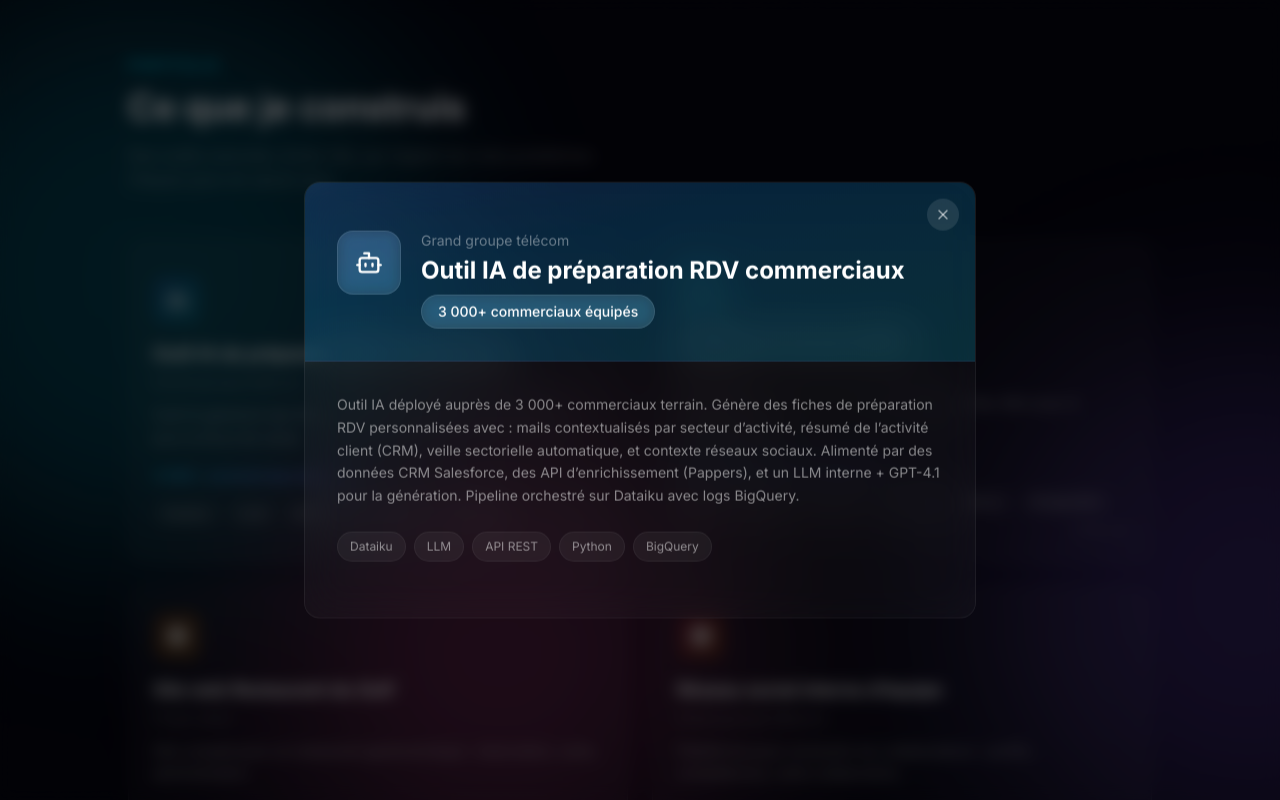
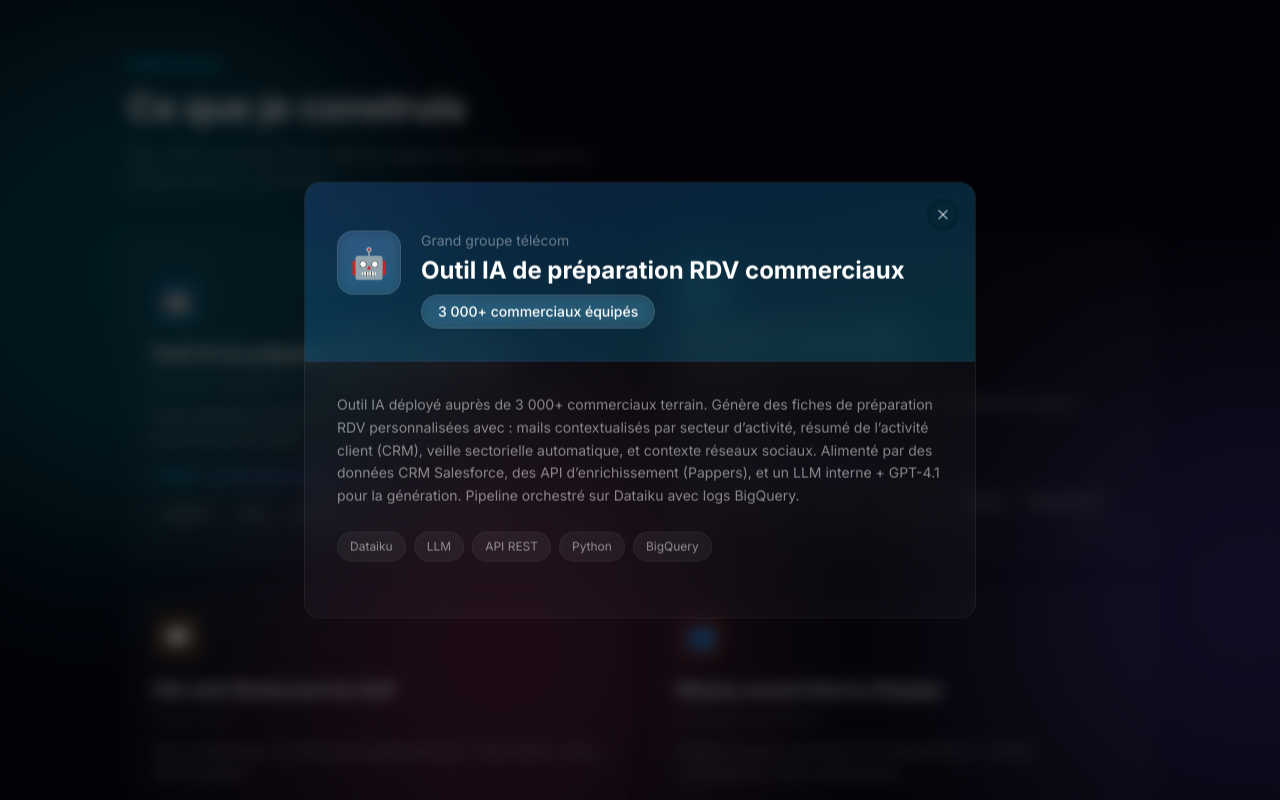
Before and after one commit to May-1600/cv-mayeul, a Next.js app: page / in a window 1280 px wide. Both pictures are taken after a click on the button 378 px from the left and 1273 px from the top of the page. Shown: the part 873-1673 px from the top of the page. Built offline with nearby package versions, Linux system fonts and the light colour scheme.

Commit message:
Replace lucide icons with emojis on project cards

```diff
--- a/components/ProjectCard.tsx
+++ b/components/ProjectCard.tsx
@@ -1,15 +1,8 @@
 "use client";
 
 import { motion } from "framer-motion";
-import { Bot, BarChart3, Globe, Workflow, ExternalLink } from "lucide-react";
+import { ExternalLink } from "lucide-react";
 import type { Project } from "@/data/cv-data";
-
-const iconMap: Record<string, typeof Bot> = {
-  bot: Bot,
-  chart: BarChart3,
-  globe: Globe,
-  workflow: Workflow,
-};
 
 interface ProjectCardProps {
   project: Project;
@@ -18,8 +11,6 @@ interface ProjectCardProps {
 }
 
 export default function ProjectCard({ project, index, onClick }: ProjectCardProps) {
-  const Icon = iconMap[project.icon] || Bot;
-
   return (
     <motion.div
       initial={{ opacity: 0, y: 30 }}
@@ -31,11 +22,11 @@ export default function ProjectCard({ project, index, onClick }: ProjectCardProp
         onClick={onClick}
         className="glass glass-hover group rounded-2xl p-6 block h-full w-full text-left cursor-pointer"
       >
-        {/* Icon with gradient background */}
+        {/* Emoji icon */}
         <div
-          className={`mb-4 flex h-12 w-12 items-center justify-center rounded-xl bg-gradient-to-br ${project.gradient}`}
+          className={`mb-4 flex h-12 w-12 items-center justify-center rounded-xl bg-gradient-to-br ${project.gradient} text-2xl`}
         >
-          <Icon size={22} className="text-white" />
+          {project.emoji}
         </div>
 
         {/* Title */}
--- a/components/ProjectModal.tsx
+++ b/components/ProjectModal.tsx
@@ -1,15 +1,8 @@
 "use client";
 
 import { motion, AnimatePresence } from "framer-motion";
-import { X, ExternalLink, Bot, BarChart3, Globe, Workflow } from "lucide-react";
+import { X, ExternalLink } from "lucide-react";
 import type { Project } from "@/data/cv-data";
-
-const iconMap: Record<string, typeof Bot> = {
-  bot: Bot,
-  chart: BarChart3,
-  globe: Globe,
-  workflow: Workflow,
-};
 
 interface ProjectModalProps {
   project: Project | null;
@@ -18,7 +11,6 @@ interface ProjectModalProps {
 
 export default function ProjectModal({ project, onClose }: ProjectModalProps) {
   if (!project) return null;
-  const Icon = iconMap[project.icon] || Bot;
 
   return (
     <AnimatePresence>
@@ -44,7 +36,7 @@ export default function ProjectModal({ project, onClose }: ProjectModalProps) {
             {/* Close button */}
             <button
               onClick={onClose}
-              className="absolute top-4 right-4 z-10 flex h-8 w-8 items-center justify-center rounded-full bg-white/10 text-white/60 hover:bg-white/20 hover:text-white transition-colors"
+              className="absolute top-4 right-4 z-10 flex h-8 w-8 items-center justify-center rounded-full bg-black/40 backdrop-blur-sm text-white/60 hover:bg-black/60 hover:text-white transition-colors"
             >
               <X size={16} />
             </button>
@@ -58,7 +50,6 @@ export default function ProjectModal({ project, onClose }: ProjectModalProps) {
                   alt={`D\u00e9mo ${project.title}`}
                   className="w-full h-auto max-h-96 object-contain bg-black/40"
                 />
-                {/* Overlay with title */}
                 <div className="absolute bottom-0 left-0 right-0 px-6 py-4 bg-gradient-to-t from-[#050510] to-transparent">
                   <p className="text-xs text-white/40 mb-0.5">{project.company}</p>
                   <h3 className="text-lg font-bold text-white">{project.title}</h3>
@@ -67,8 +58,8 @@ export default function ProjectModal({ project, onClose }: ProjectModalProps) {
             ) : (
               <div className={`relative w-full px-8 pt-12 pb-8 bg-gradient-to-br ${project.gradient} border-b border-white/5`}>
                 <div className="flex items-start gap-5">
-                  <div className="flex h-16 w-16 items-center justify-center rounded-2xl bg-white/10 backdrop-blur-sm border border-white/10 flex-shrink-0">
-                    <Icon size={28} className="text-white" />
+                  <div className="flex h-16 w-16 items-center justify-center rounded-2xl bg-white/10 backdrop-blur-sm border border-white/10 flex-shrink-0 text-3xl">
+                    {project.emoji}
                   </div>
                   <div className="flex-1 min-w-0">
                     <p className="text-sm text-white/40 mb-1">{project.company}</p>
--- a/data/cv-data.ts
+++ b/data/cv-data.ts
@@ -17,7 +17,7 @@ export interface Project {
   tags: string[];
   metric?: string;
   gradient: string;
-  icon: string;
+  emoji: string;
   url?: string;
   demo?: string;
 }
@@ -33,7 +33,7 @@ export const projects: Project[] = [
     tags: ["Dataiku", "LLM", "API REST", "Python", "BigQuery"],
     metric: "3 000+ commerciaux \u00e9quip\u00e9s",
     gradient: "from-blue-500/20 to-cyan-500/20",
-    icon: "bot",
+    emoji: "\u{1F916}",
   },
   {
     title: "Syst\u00e8me IA local pour PME",
@@ -45,7 +45,7 @@ export const projects: Project[] = [
     tags: ["N8N", "Ollama", "Qdrant", "Docker", "Next.js", "PostgreSQL"],
     metric: "6 modules m\u00e9tier op\u00e9rationnels",
     gradient: "from-emerald-500/20 to-teal-500/20",
-    icon: "workflow",
+    emoji: "\u{2699}\uFE0F",
     demo: "/projects/box-demo.gif",
   },
   {
@@ -58,7 +58,7 @@ export const projects: Project[] = [
     tags: ["React", "TypeScript", "Tailwind", "Supabase", "Vite"],
     metric: "En production",
     gradient: "from-orange-500/20 to-amber-500/20",
-    icon: "globe",
+    emoji: "\u{1F37D}\uFE0F",
     url: "https://restaurantdugolf-legreen.vercel.app",
     demo: "/projects/restaurant-demo.gif",
   },
@@ -72,7 +72,7 @@ export const projects: Project[] = [
     tags: ["JavaScript", "Leaflet.js", "OpenStreetMap", "CSS Grid"],
     metric: "D\u00e9ploy\u00e9 en interne",
     gradient: "from-red-500/20 to-orange-500/20",
-    icon: "globe",
+    emoji: "\u{1F465}",
     demo: "/projects/entrenoo-demo.gif",
   },
   {
@@ -85,7 +85,7 @@ export const projects: Project[] = [
     tags: ["Shopify", "Liquid", "E-commerce", "Design"],
     metric: "En production",
     gradient: "from-yellow-500/20 to-orange-500/20",
-    icon: "globe",
+    emoji: "\u{1F3B5}",
     url: "https://travebeats.com",
     demo: "/projects/beats-demo.gif",
   },
```
